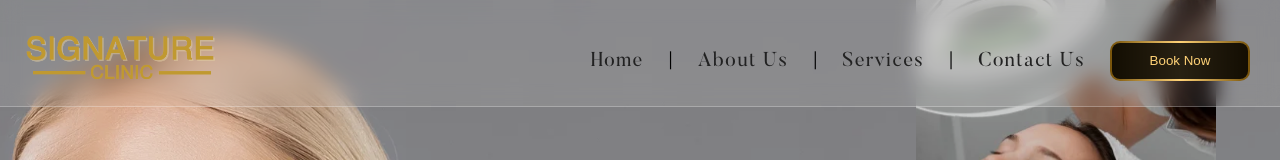
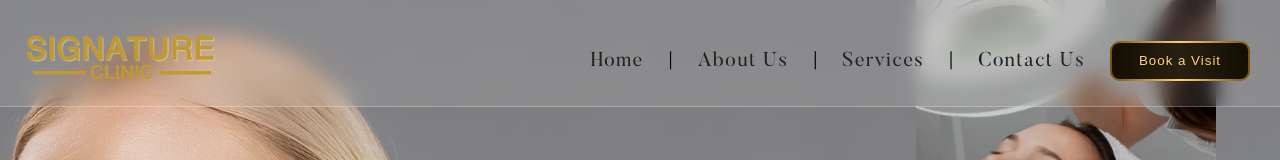
Before and after one commit to nevengh/SignatureClinic, a React (Vite) app: page / in a window 1280 px wide. Shown: the top 160 px of the page. Built offline with nearby package versions, Linux system fonts and the light colour scheme; a web font is replaced by a local one.

Commit message:
add doctors section

```diff
--- a/src/Components/BookNow/BookNow.css
+++ b/src/Components/BookNow/BookNow.css
@@ -19,7 +19,8 @@
 
   .Btn::before {
     position: absolute;
-    content: "Book Now";
+    content: "Book a Visit";
+    letter-spacing: 1px;
     color: #ffd277;
     display: flex;
     align-items: center;
--- a/src/Components/Slider/Slider.tsx
+++ b/src/Components/Slider/Slider.tsx
@@ -1,11 +1,11 @@
 import { useState, useEffect, ReactNode } from "react";
 import { FaArrowLeft, FaArrowRight } from "react-icons/fa";
 import { useSwipeable } from "react-swipeable";
-import "./Slider.css"; // Ensure you have this CSS file or use global styles
+import "./Slider.css";
 
-interface SliderProps {
-  items: any[];
-  renderItem: (item: any) => ReactNode;
+interface SliderProps<T> {
+  items: T[];
+  renderItem: (item: T) => ReactNode;
   itemsPerViewConfig?: {
     desktop: number;
     tablet: number;
@@ -13,11 +13,11 @@ interface SliderProps {
   };
 }
 
-const Slider = ({
+const Slider = <T,>({
   items,
   renderItem,
   itemsPerViewConfig = { desktop: 3, tablet: 2, mobile: 1 },
-}: SliderProps) => {
+}: SliderProps<T>) => {
   const [currentIndex, setCurrentIndex] = useState(0);
   const [itemsPerView, setItemsPerView] = useState(
     itemsPerViewConfig.desktop
--- a/src/pages/Home/Home.tsx
+++ b/src/pages/Home/Home.tsx
@@ -1,12 +1,10 @@
-import { FaArrowLeft, FaArrowRight, FaCheck } from "react-icons/fa";
+import { FaCheck } from "react-icons/fa";
 import Hero from "../../Components/Hero/Hero";
 import { serviceDetailes } from "../../DB/service";
 import "./Home.css";
-import { useState, useEffect } from "react";
 import ServiceBox from "../../Components/ServiceBox/ServiceBox";
 import ArrowBTN from "../../Components/ArrowBTN/ArrowBTN";
 import Women from "../../assets/Women.webp";
-import { useSwipeable } from "react-swipeable";
 import Form from "../../Components/Form/Form";
 import doctor from "../../assets/doctor.webp";
 import DoctorBox from "../../Components/DoctorBox/DoctorBox";
```
